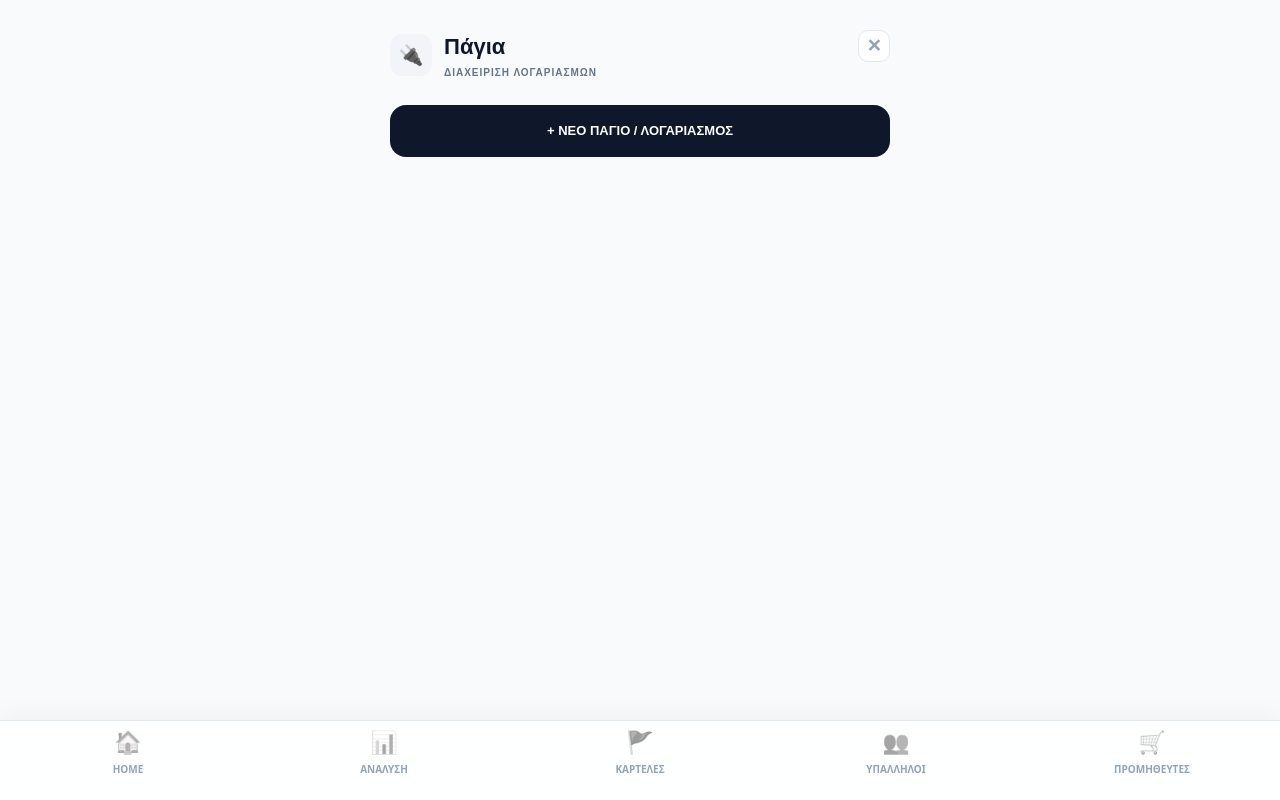
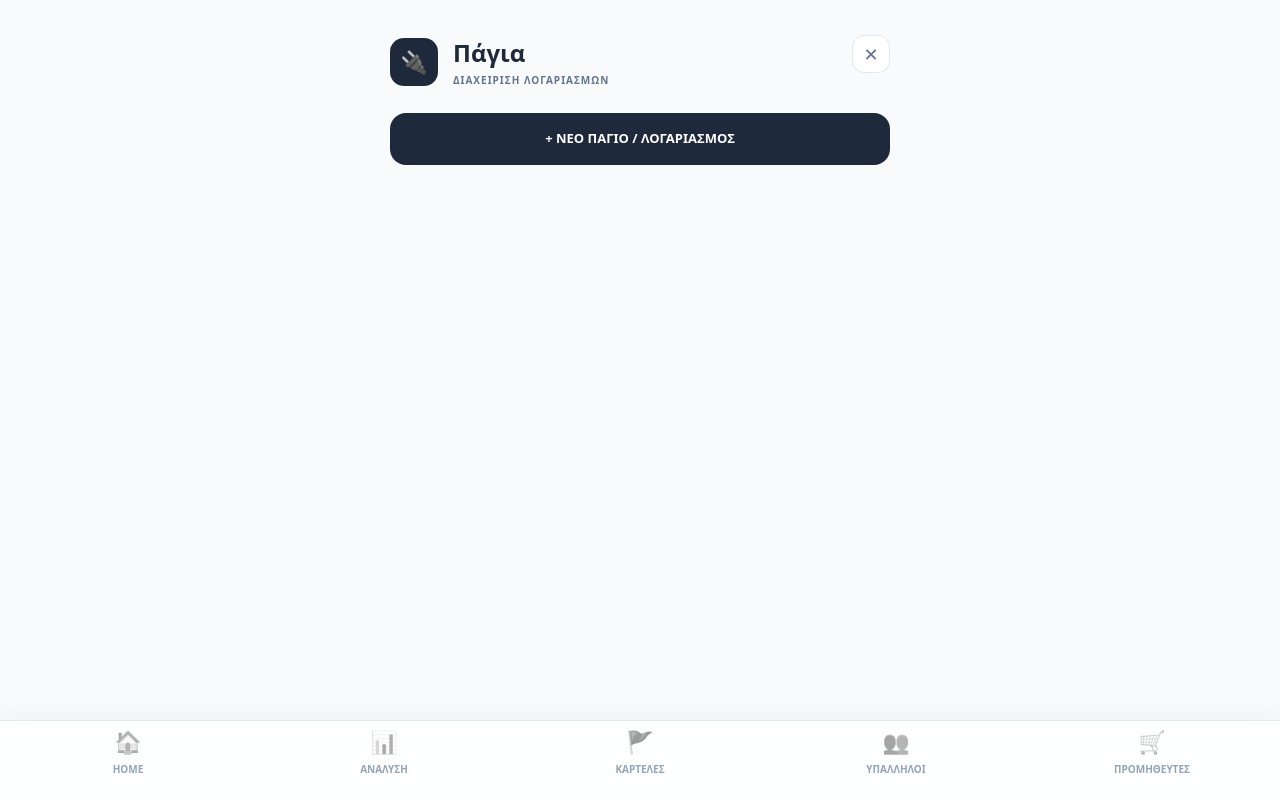
Before and after one commit to tsigris/cosy-management, a Next.js app: page /fixed-assets in a window 1280 px wide. Built offline with nearby package versions, Linux system fonts and the light colour scheme.

Commit message:
Update page.tsx

```diff
--- a/src/app/fixed-assets/page.tsx
+++ b/src/app/fixed-assets/page.tsx
@@ -11,6 +11,16 @@ const DEFAULT_ASSETS = [
   'ΔΕΗ / Ρεύμα', 'Ενοίκιο', 'Νερό / ΕΥΔΑΠ', 'Λογιστής',
   'Τηλεφωνία / Internet', 'Εφορία', 'ΕΦΚΑ', 'ΕΦΚΑ Υπαλλήλων'
 ]
+
+const colors = {
+  primaryDark: '#1e293b',
+  secondaryText: '#64748b',
+  accentGreen: '#059669',
+  accentRed: '#dc2626',
+  bgLight: '#f8fafc',
+  border: '#e2e8f0',
+  white: '#ffffff'
+};
 
 function FixedAssetsContent() {
   const router = useRouter()
@@ -95,14 +105,15 @@ function FixedAssetsContent() {
   }
 
   return (
-    <div style={{ maxWidth: '500px', margin: '0 auto', fontFamily: 'sans-serif' }}>
+    <div style={iphoneWrapper}>
       <Toaster position="top-center" richColors />
+      <div style={{ maxWidth: '500px', margin: '0 auto', paddingBottom: '120px' }}>
 
         <div style={headerWrapper}>
-        <div style={{ display: 'flex', alignItems: 'center', gap: '12px' }}>
+          <div style={{ display: 'flex', alignItems: 'center', gap: '15px' }}>
             <div style={logoBoxStyle}>🔌</div>
             <div>
-            <h1 style={{ fontWeight: '900', fontSize: '22px', margin: 0, color: '#0f172a' }}>Πάγια</h1>
+              <h1 style={{ fontWeight: '800', fontSize: '24px', margin: 0, color: colors.primaryDark }}>Πάγια</h1>
               <p style={subHeaderStyle}>ΔΙΑΧΕΙΡΙΣΗ ΛΟΓΑΡΙΑΣΜΩΝ</p>
             </div>
           </div>
@@ -114,7 +125,7 @@ function FixedAssetsContent() {
         </button>
 
         {isAdding && (
-        <div style={{...formCard, borderColor: editingId ? '#f59e0b' : '#0f172a'}}>
+          <div style={{...formCard, borderColor: editingId ? '#f59e0b' : colors.primaryDark}}>
             <p style={labelStyle}>ΟΝΟΜΑ ΠΑΓΙΟΥ</p>
             <input
               value={newName}
@@ -131,7 +142,7 @@ function FixedAssetsContent() {
               style={inputStyle}
             />
 
-          <button onClick={handleSave} style={{...saveBtn, backgroundColor: editingId ? '#f59e0b' : '#0f172a'}}>
+            <button onClick={handleSave} style={{...saveBtn, backgroundColor: editingId ? '#f59e0b' : colors.primaryDark}}>
                {editingId ? 'ΕΝΗΜΕΡΩΣΗ ΑΛΛΑΓΩΝ' : 'ΠΡΟΣΘΗΚΗ ΣΤΗ ΛΙΣΤΑ'}
             </button>
           </div>
@@ -147,10 +158,10 @@ function FixedAssetsContent() {
                   onClick={() => router.push(`/fixed-assets/history?id=${asset.id}&name=${asset.name}`)}
                   style={{ cursor: 'pointer' }}
                 >
-                <div style={{ fontWeight: '800', color: '#1e293b', fontSize: '15px' }}>{asset.name.toUpperCase()}</div>
+                  <div style={{ fontWeight: '800', color: colors.primaryDark, fontSize: '15px' }}>{asset.name.toUpperCase()}</div>
                   <div style={{ display: 'flex', gap: '10px', alignItems: 'center', marginTop: '4px' }}>
                      <span style={badgeStyle}>ΣΥΝΟΛΟ ΕΞΟΔΩΝ</span>
-                   <span style={{ fontSize: '14px', color: '#dc2626', fontWeight: '900' }}>
+                     <span style={{ fontSize: '14px', color: colors.accentRed, fontWeight: '900' }}>
                        -{asset.total.toFixed(2)}€
                      </span>
                   </div>
@@ -166,9 +177,8 @@ function FixedAssetsContent() {
                   </div>
                 )}
 
-              {/* ΚΟΥΜΠΙ ΓΙΑ ΜΕΤΑΒΑΣΗ ΣΤΗΝ ΠΛΗΡΩΜΗ */}
                 <button
-                onClick={() => router.push(`/add-expense?assetId=${asset.id}`)}
+                  onClick={() => router.push(`/expenses/add?assetId=${asset.id}`)}
                   style={payBtnStyle}
                 >
                   ΚΑΤΑΧΩΡΗΣΗ ΠΛΗΡΩΜΗΣ →
@@ -176,38 +186,46 @@ function FixedAssetsContent() {
               </div>
 
               <div style={{ display: 'flex', flexDirection: 'column', gap: '6px', marginLeft: '10px' }}>
-              <button onClick={() => { setEditingId(asset.id); setNewName(asset.name); setNewRf(asset.rf_code || ''); setIsAdding(true); window.scrollTo(0,0); }} style={editBtnSmall}>✎</button>
+                <button onClick={() => { setEditingId(asset.id); setNewName(asset.name); setNewRf(asset.rf_code || ''); setIsAdding(true); }} style={editBtnSmall}>✎</button>
                 <button onClick={() => handleDelete(asset.id)} style={delBtnSmall}>🗑️</button>
               </div>
             </div>
           ))}
         </div>
       </div>
+    </div>
   )
 }
 
-// STYLES
+// STYLES - ΠΡΟΣΑΡΜΟΣΜΕΝΑ ΣΤΗ ΛΟΓΙΚΗ ΤΟΥ REDMI SCROLL FIX
+const iphoneWrapper: any = {
+  backgroundColor: colors.bgLight,
+  minHeight: '100dvh',
+  padding: '20px',
+  overflowY: 'auto',
+  position: 'absolute',
+  top: 0,
+  left: 0,
+  right: 0,
+  bottom: 0
+};
 const headerWrapper: any = { display: 'flex', justifyContent: 'space-between', alignItems: 'flex-start', marginBottom: '25px', paddingTop: '15px' };
-const subHeaderStyle: any = { margin: '2px 0 0', fontSize: '10px', color: '#64748b', fontWeight: '800', textTransform: 'uppercase', letterSpacing: '1px' };
-const logoBoxStyle: any = { width: '42px', height: '42px', backgroundColor: '#f1f5f9', borderRadius: '12px', display: 'flex', alignItems: 'center', justifyContent: 'center', fontSize: '20px' };
-const backBtnStyle: any = { textDecoration: 'none', color: '#94a3b8', fontSize: '18px', fontWeight: 'bold', width: '32px', height: '32px', display: 'flex', alignItems: 'center', justifyContent: 'center', backgroundColor: '#fff', borderRadius: '10px', border: '1px solid #e2e8f0' };
-const assetCard: any = { display: 'flex', justifyContent: 'space-between', alignItems: 'center', padding: '18px', backgroundColor: 'white', borderRadius: '22px', border: '1px solid #f1f5f9' };
-const addBtn: any = { width: '100%', padding: '16px', backgroundColor: '#0f172a', color: 'white', border: 'none', borderRadius: '16px', fontWeight: '900', fontSize: '13px', cursor: 'pointer', marginBottom: '20px' };
-const cancelBtn: any = { ...addBtn, backgroundColor: '#f1f5f9', color: '#64748b' };
+const subHeaderStyle: any = { margin: '2px 0 0', fontSize: '10px', color: colors.secondaryText, fontWeight: '800', textTransform: 'uppercase', letterSpacing: '1px' };
+const logoBoxStyle: any = { width: '48px', height: '48px', backgroundColor: colors.primaryDark, borderRadius: '14px', display: 'flex', alignItems: 'center', justifyContent: 'center', color: 'white', fontSize: '22px' };
+const backBtnStyle: any = { textDecoration: 'none', color: colors.secondaryText, fontSize: '18px', width: '38px', height: '38px', display: 'flex', alignItems: 'center', justifyContent: 'center', backgroundColor: colors.white, borderRadius: '12px', border: `1px solid ${colors.border}` };
+const assetCard: any = { display: 'flex', justifyContent: 'space-between', alignItems: 'center', padding: '18px', backgroundColor: 'white', borderRadius: '22px', border: `1px solid ${colors.border}` };
+const addBtn: any = { width: '100%', padding: '16px', backgroundColor: colors.primaryDark, color: 'white', border: 'none', borderRadius: '16px', fontWeight: '900', fontSize: '13px', cursor: 'pointer', marginBottom: '20px' };
+const cancelBtn: any = { ...addBtn, backgroundColor: colors.white, color: colors.secondaryText, border: `1px solid ${colors.border}` };
 const formCard: any = { backgroundColor: 'white', padding: '20px', borderRadius: '24px', border: '2px solid', marginBottom: '20px' };
-const labelStyle: any = { fontSize: '10px', fontWeight: '900', color: '#94a3b8', marginBottom: '8px', textTransform: 'uppercase' };
-const inputStyle: any = { width: '100%', padding: '14px', borderRadius: '14px', border: '1px solid #e2e8f0', marginBottom: '15px', boxSizing: 'border-box', fontWeight: 'bold', fontSize: '16px', backgroundColor: '#f8fafc', outline: 'none' };
+const labelStyle: any = { fontSize: '10px', fontWeight: '900', color: colors.secondaryText, marginBottom: '8px', textTransform: 'uppercase' };
+const inputStyle: any = { width: '100%', padding: '14px', borderRadius: '14px', border: `1px solid ${colors.border}`, marginBottom: '15px', boxSizing: 'border-box', fontWeight: 'bold', fontSize: '16px', backgroundColor: colors.bgLight, outline: 'none' };
 const saveBtn: any = { width: '100%', padding: '16px', color: 'white', border: 'none', borderRadius: '14px', fontWeight: '900', fontSize: '15px', cursor: 'pointer' };
-const badgeStyle: any = { fontSize: '9px', fontWeight: '800', backgroundColor: '#f1f5f9', padding: '4px 8px', borderRadius: '6px', color: '#64748b' };
+const badgeStyle: any = { fontSize: '9px', fontWeight: '800', backgroundColor: colors.bgLight, padding: '4px 8px', borderRadius: '6px', color: colors.secondaryText };
 const rfBadgeStyle: any = { display: 'inline-flex', alignItems: 'center', padding: '6px 10px', backgroundColor: '#eff6ff', borderRadius: '8px', color: '#2563eb', border: '1px solid #dbeafe', marginTop: '6px', cursor: 'pointer' };
-const payBtnStyle: any = { display: 'inline-block', marginTop: '12px', fontSize: '10px', fontWeight: '900', color: '#059669', textDecoration: 'none', backgroundColor: '#f0fdf4', padding: '8px 12px', borderRadius: '10px', border: '1px solid #bbf7d0', cursor: 'pointer' };
+const payBtnStyle: any = { display: 'inline-block', marginTop: '12px', fontSize: '10px', fontWeight: '900', color: colors.accentGreen, textDecoration: 'none', backgroundColor: '#f0fdf4', padding: '8px 12px', borderRadius: '10px', border: '1px solid #bbf7d0', cursor: 'pointer' };
 const editBtnSmall: any = { backgroundColor: '#fef3c7', color: '#d97706', border: 'none', padding: '10px', borderRadius: '12px', cursor: 'pointer', fontSize: '16px' };
-const delBtnSmall: any = { backgroundColor: '#fee2e2', color: '#ef4444', border: 'none', padding: '10px', borderRadius: '12px', cursor: 'pointer', fontSize: '16px' };
+const delBtnSmall: any = { backgroundColor: '#fee2e2', color: colors.accentRed, border: 'none', padding: '10px', borderRadius: '12px', cursor: 'pointer', fontSize: '16px' };
 
 export default function FixedAssetsPage() {
-  return (
-    <main style={{ backgroundColor: '#f8fafc', minHeight: '100vh', padding: '15px' }}>
-      <Suspense fallback={<div>Φόρτωση...</div>}><FixedAssetsContent /></Suspense>
-    </main>
-  )
+  return <main><Suspense fallback={<div>Φόρτωση...</div>}><FixedAssetsContent /></Suspense></main>
 }
```
Lines whose indentation alone changed are shown as unchanged.
